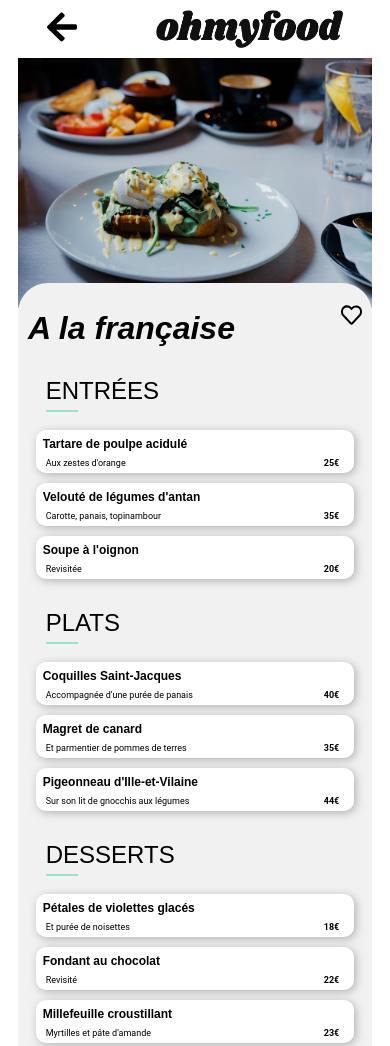
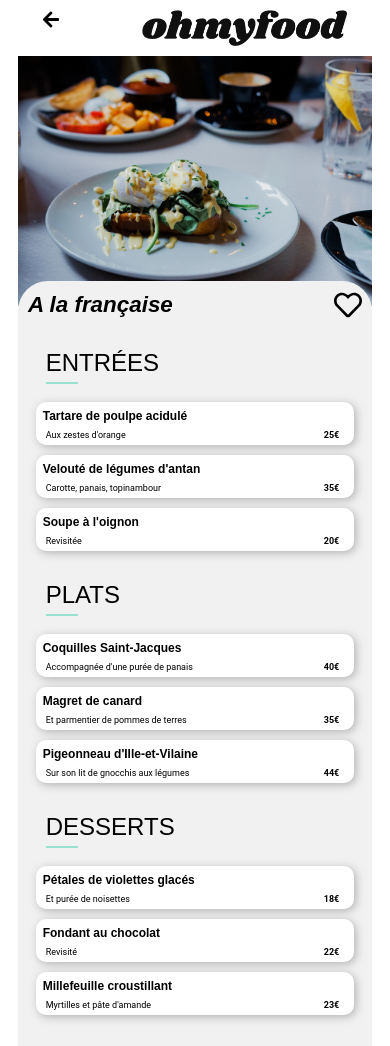
Before and after one commit to Akilai-lab/PEREZMarina_3_07122020, a website: page Projet3Brackets/pagesMenu/aLaFrancaise/index.html in a window 390 px wide. Shown: the top 1046 px of the page. Drawn offline with nearby package versions, Linux system fonts and the light colour scheme; files that its build step writes are made by us from their sources; a web font is replaced by a local one.

Commit message:
taille coeur

```diff
--- a/Projet3Brackets/pagesMenu/aLaFrancaise/style.scss
+++ b/Projet3Brackets/pagesMenu/aLaFrancaise/style.scss
@@ -338,7 +338,7 @@ $anim-dur: 4s;
             margin: 0;
         }
         img {
-            width: 50%;
+            max-width: 55%;
         }
     }
 
@@ -355,14 +355,16 @@ $anim-dur: 4s;
         }
     }
     .enTeteMenu {
+        align-items: center;
         justify-content: space-between;
         width: 100%;
-        margin: 0 10px;
+        margin-left: 10px;
         h1 {
-            margin-bottom: 0;
+            margin: 0;
+            font-size: 1.4em;
         }
         img {
-            width: 6%;
+            width: 8%;
             margin-right: 20px;
         }
     }
```
